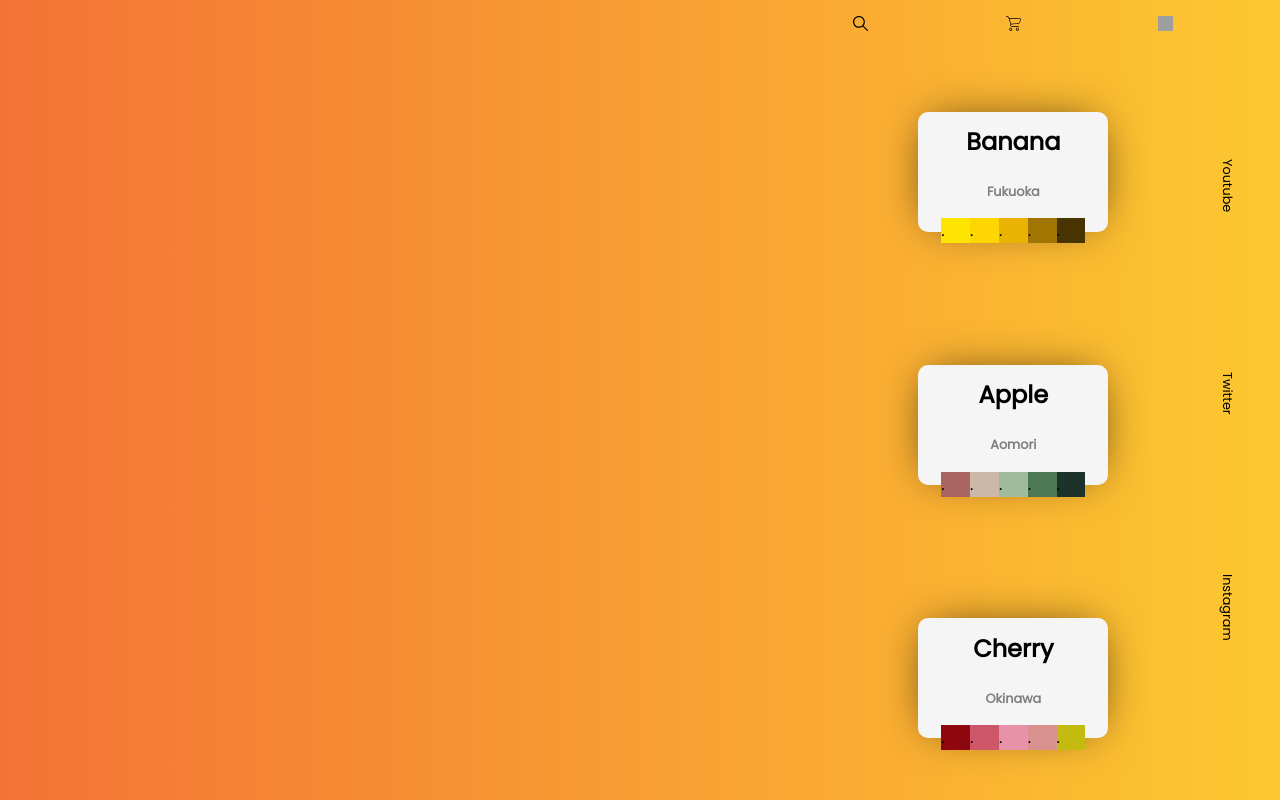
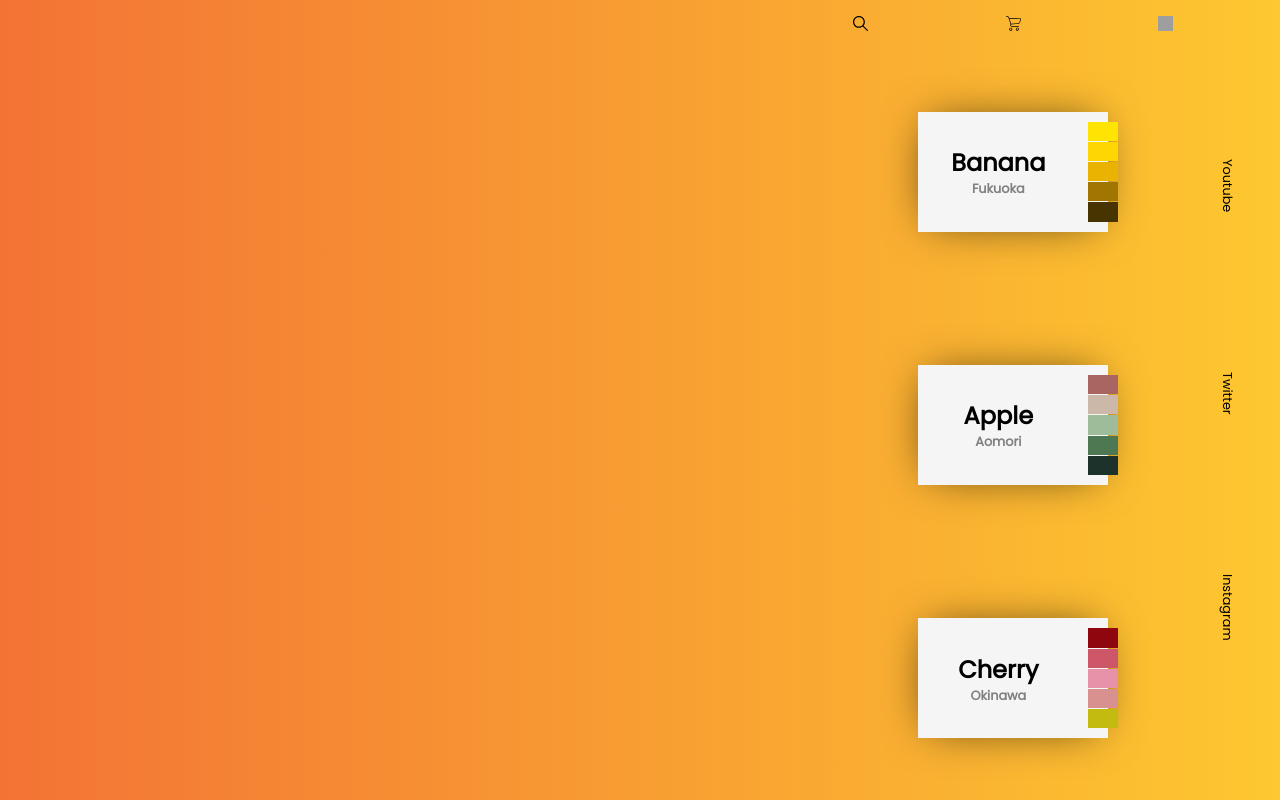
Before and after one commit to TERADA-DANTE/LPs, a React (Create React App) app in the folder fruity/: page / in a window 1280 px wide. Built offline with nearby package versions, Linux system fonts and the light colour scheme; grey boxes are pictures that could not be loaded.

Commit message:
Update card css

```diff
--- a/fruity/src/components/Cart/Card/Card.js
+++ b/fruity/src/components/Cart/Card/Card.js
@@ -12,7 +12,7 @@ function Card({ name, origin, colors }) {
                     backgroundColor: color,
                     width: '100%'
                 }
-                return <li key={index} style={style}>.</li>
+                return <li key={index} style={style}></li>
             })}
         </ul>
     </article>
--- a/fruity/src/styles/Card.css
+++ b/fruity/src/styles/Card.css
@@ -1,10 +1,7 @@
 .Card{
     background-color: whitesmoke;
-    border-radius: 10px;
-    display: flex;
-    flex-direction: column;
-    justify-content: center;
-    align-items: center;
+    display: grid;
+    grid-template-columns: 5fr 1fr;
     width: 180px;
     height: 100px;
     -webkit-box-shadow: 0px 0px 46px -12px rgba(0,0,0,0.75);
@@ -13,13 +10,18 @@
     padding: 10px 5px 10px 5px;
 }
 .Description{
-    text-align: center;
+    display: flex;
+    flex-direction: column;
+    justify-content: center;
+    align-items: center;
 }
 .name{
     font-size: 1.5rem;
+    margin: 0;
 }
 
 .origin{
+    margin: 0;
     font-size: 0.8rem;
     color: grey;
 }
@@ -27,17 +29,11 @@
     text-transform: capitalize;
 }
 .Colors{
-    margin-top: auto;
-    width: 80%;
-    display: flex;
-    flex-direction: row;
-    justify-content: center;
-    align-items: center;
+    display: grid;
+    grid-row: repeat(5, 1fr);
+    gap: 1px;
 }
-/* .Selector{
-    display: flex;
-    justify-content: center;
-    grid-column: 1 / span 2;
-    align-items: center;
+.Colors > li{
+    position: relative;
+    right: -15px;
 }
- */
--- a/fruity/src/styles/Description.css
+++ /dev/null
@@ -1,45 +0,0 @@
-.Description{
-    display: grid;
-    width: 220px;
-    height: 150px;
-    padding: 5px 10px 5px 10px;
-    grid-template-columns: 5fr 1fr;
-    -webkit-box-shadow: 0px 0px 46px -12px rgba(0,0,0,0.75);
-    -moz-box-shadow: 0px 0px 46px -12px rgba(0,0,0,0.75);
-    box-shadow: 0px 0px 46px -12px rgba(0,0,0,0.75);
-
-}
-.Description *{
-    margin: 0;
-    padding: 0;
-}
-.detail{
-    display: flex;
-    flex-direction: column;
-    align-items: center;
-    justify-content: center;
-}
-.name{
-    font-size: 1.5em;
-}
-.origin{
-    color: grey;
-    font-size: 0.8em;
-}
-.name::first-letter, .origin::first-letter{
-    text-transform: capitalize;
-}
-.btn{
-    width: 100%;
-    border: 1px solid black;
-    font-size: 1rem;
-    margin-top: auto;
-    grid-column: 1 / span 2;
-    text-align: center;
-
-}
-.color{
-    display: flex;
-    flex-direction: column;
-    justify-content: space-between;
-}
```
